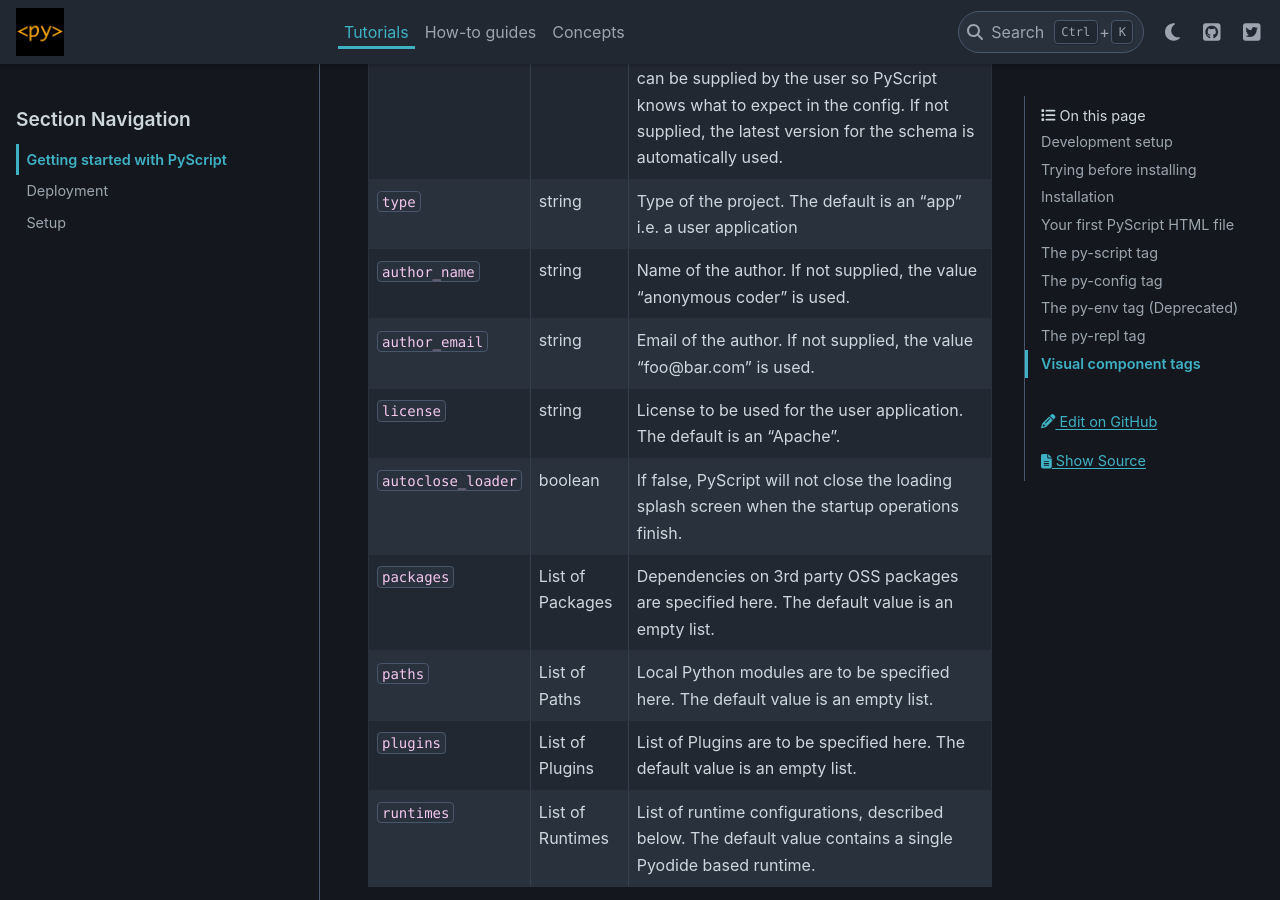
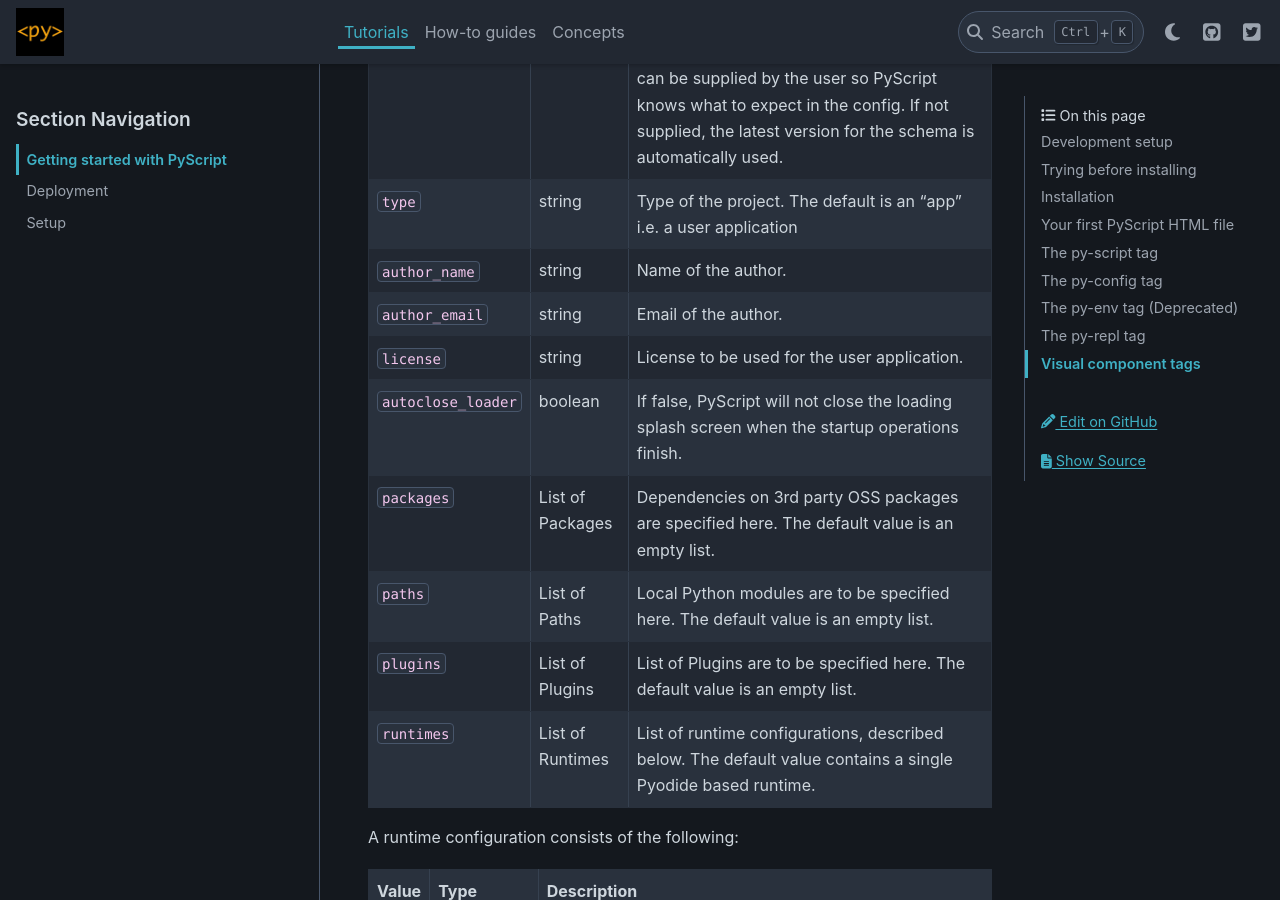
Before and after one commit to pyscript/pyscript, a Sphinx documentation site: the page built from docs/tutorials/getting-started.md, in a window 1280 px wide and 900 px high, scrolled down 7941 px. Built offline with Sphinx 7.4.7 and the PyData theme 0.15.4, drawn with Linux system fonts in a browser that asks for light colours; pages that are not in the unit, such as notebooks, are missing from menus.

```diff
--- a/docs/tutorials/getting-started.md
+++ b/docs/tutorials/getting-started.md
@@ -339,9 +339,9 @@ The following optional values are supported by `<py-config>`:
 | `version` | string | Version of the user application. This field can be any string and is to be used by the application author for their own customization purposes. It is not related to the PyScript version. |
 | `schema_version` | number | The version of the config schema which determines what all keys are supported. This can be supplied by the user so PyScript knows what to expect in the config. If not supplied, the latest version for the schema is automatically used. |
 | `type` | string | Type of the project. The default is an "app" i.e. a user application |
-| `author_name` | string | Name of the author. If not supplied, the value "anonymous coder" is used. |
-| `author_email` | string | Email of the author. If not supplied, the value "foo@bar.com" is used. |
-| `license` | string | License to be used for the user application. The default is an "Apache". |
+| `author_name` | string | Name of the author. |
+| `author_email` | string | Email of the author. |
+| `license` | string | License to be used for the user application. |
 | `autoclose_loader` | boolean | If false, PyScript will not close the loading splash screen when the startup operations finish. |
 | `packages` | List of Packages | Dependencies on 3rd party OSS packages are specified here. The default value is an empty list. |
 | `paths` | List of Paths | Local Python modules are to be specified here. The default value is an empty list. |
```
